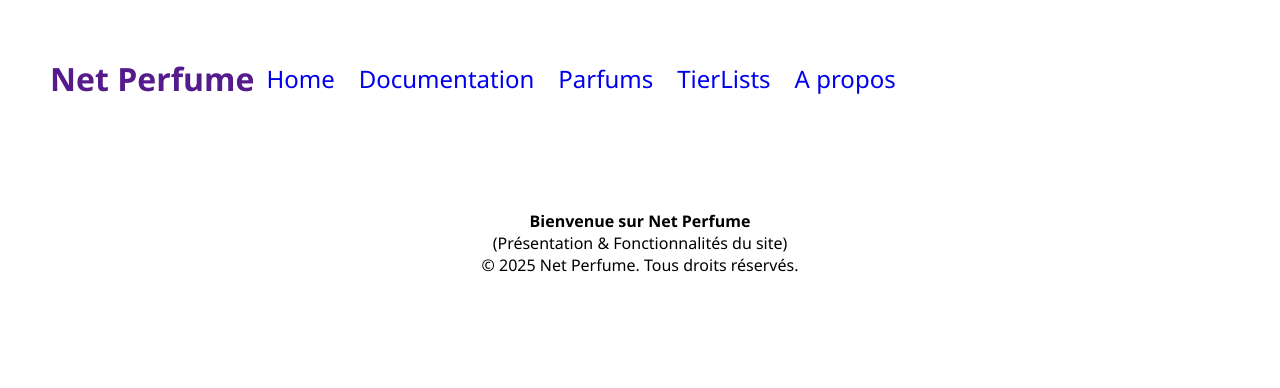
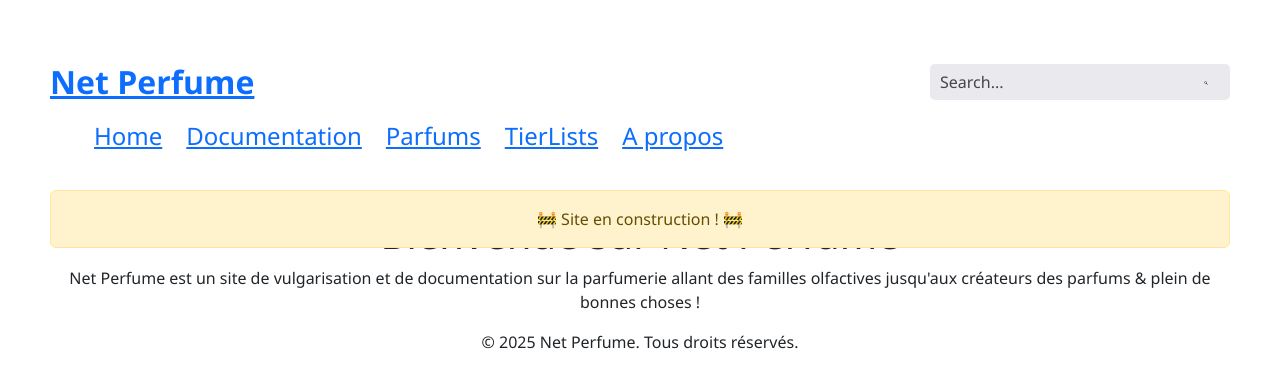
Before and after one commit to BunJT/netperfume, a plain HTML site: page index.html in a window 1280 px wide. Drawn offline with nearby package versions, Linux system fonts and the light colour scheme.

Commit message:
Add files via upload
Ajout bootstrap + alerte

```diff
--- a/index.html
+++ b/index.html
@@ -4,6 +4,7 @@
     <meta charset="UTF-8">
     <meta name="viewport" content="width=device-width, initial-scale=1.0">
     <link href="style.css" rel="stylesheet">
+    <link href="https://cdn.jsdelivr.net/npm/bootstrap@5.3.8/dist/css/bootstrap.min.css" rel="stylesheet" integrity="sha384-sRIl4kxILFvY47J16cr9ZwB07vP4J8+LH7qKQnuqkuIAvNWLzeN8tE5YBujZqJLB" crossorigin="anonymous">
     <title>Net Perfume</title>
 </head>
 
@@ -16,9 +17,17 @@
 <header>
     <nav class="navbar">
         <a href="" class="logo">Net Perfume</a>
+        <form role="search" id="form">
+        <input type="search" id="query" name="q"
+        placeholder="Search..."
+        aria-label="Search through site content">
+        <button>
+            <svg viewBox="0 0 1024 1024"><path class="path1" d="M848.471 928l-263.059-263.059c-48.941 36.706-110.118 55.059-177.412 55.059-171.294 0-312-140.706-312-312s140.706-312 312-312c171.294 0 312 140.706 312 312 0 67.294-24.471 128.471-55.059 177.412l263.059 263.059-79.529 79.529zM189.623 408.078c0 121.364 97.091 218.455 218.455 218.455s218.455-97.091 218.455-218.455c0-121.364-103.159-218.455-218.455-218.455-121.364 0-218.455 97.091-218.455 218.455z"></path></svg>
+        </button>
+        </form>
         <div class="nav-links mobile-menu">
             <ul>
-                <li><a href="home.html">Home</a></li>
+                <li><a href="index.html">Home</a></li>
                 <li><a href="encyclopédie.html">Documentation</a></li>
                 <li><a href="#">Parfums</a></li>
                 <li><a href="#">TierLists</a></li>
@@ -27,16 +36,19 @@
         </div>
         <img src="btn-hamburger.png" alt="Bouton Menu" class="menu-hamburger">
     </nav>
-
+    <div class="alert alert-warning center" role="alert">
+    <span>&#128679;</span> Site en construction ! <span>&#128679;</span>
+    </div>
 </header>
 
 
 
 <main>
-
     <div>
         <h1>Bienvenue sur Net Perfume</h1>
-        <p>(Présentation & Fonctionnalités du site)</p>
+        <p>Net Perfume est un site de vulgarisation et de documentation sur la parfumerie
+            allant des familles olfactives jusqu'aux créateurs des parfums & plein de bonnes choses !
+        </p>
     </div>
 
 
--- a/style.css
+++ b/style.css
@@ -22,6 +22,10 @@ main {
     box-sizing: border-box;
 }
 
+.center {
+    text-align: center;
+
+}
 
 .navbar{
     display: flex;
@@ -40,7 +44,6 @@ main {
     font-size: 2em;
     font-weight: bold;
 }
-
 
 
 .navbar .nav-links ul {
@@ -64,8 +67,43 @@ main {
     width: 35px;
 }
 
+form {
+  background-color: #e9e9ee;
+  width: 300px;
+  border-radius: 5px;
+  display: flex;
+  flex-direction: row;
+  align-items: centre;
+}
 
+input {
+  all: unset;
+  font: 16px system-ui;
+  color: #000000;
 
+  width: 100%;
+  padding: 6px 10px;
+}
+
+::placeholder {
+  color: #000000;
+  opacity: 0.7;
+
+}
+
+button {
+  all: unset;
+  cursor: pointer;
+  width: 44px;
+}
+
+svg {
+  color: #fff;
+  fill: currentColour;
+  width: 24px;
+  height: 24px;
+  padding: 10px;
+}
 
 
 footer p{
@@ -92,7 +130,7 @@ footer p{
         top: 0;
         left: 0;
         position: absolute;
-        background-color: rgb(255, 187, 187);
+        background-color: rgba(121, 110, 110, 0.438);
         backdrop-filter: blur(7px);
         width: 100%;
         height: 100vh;
```
Also changed, not shown: encyclopédie.html (+11 -2 lines).
